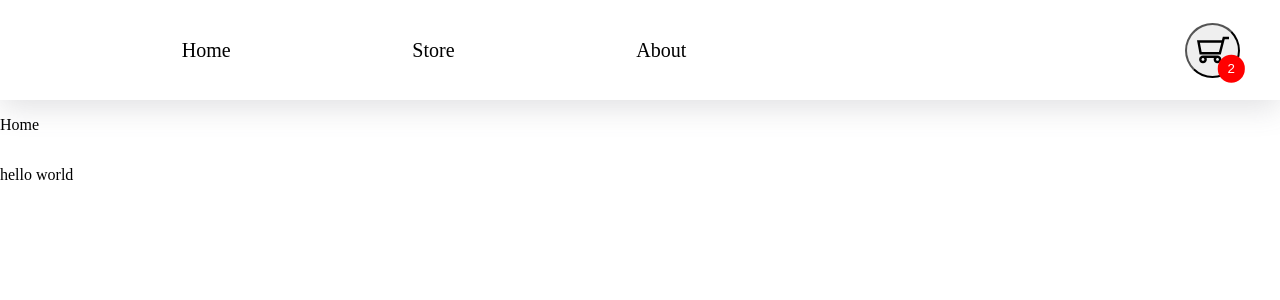
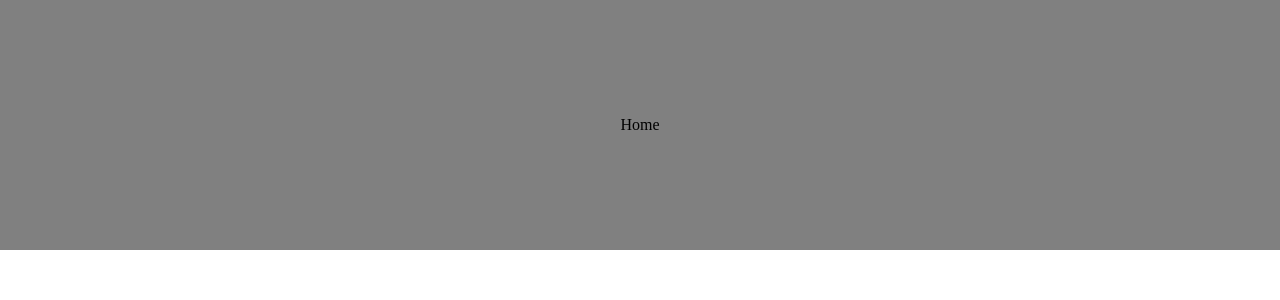
Before and after one commit to frannyngo/Shopping-Cart, a React (Create React App) app: page / in a window 1280 px wide. Shown: the top 300 px of the page. Built offline with nearby package versions, Linux system fonts and the light colour scheme.

Commit message:
section added to home

```diff
--- a/src/pages/Home.tsx
+++ b/src/pages/Home.tsx
@@ -1,5 +1,9 @@
-import React from "react";
+import { Section } from "./GlobalStyles";
 
 export default function Home() {
-  return <p>Home</p>;
+  return (
+    <Section>
+      <p>Home</p>
+    </Section>
+  );
 }
```
